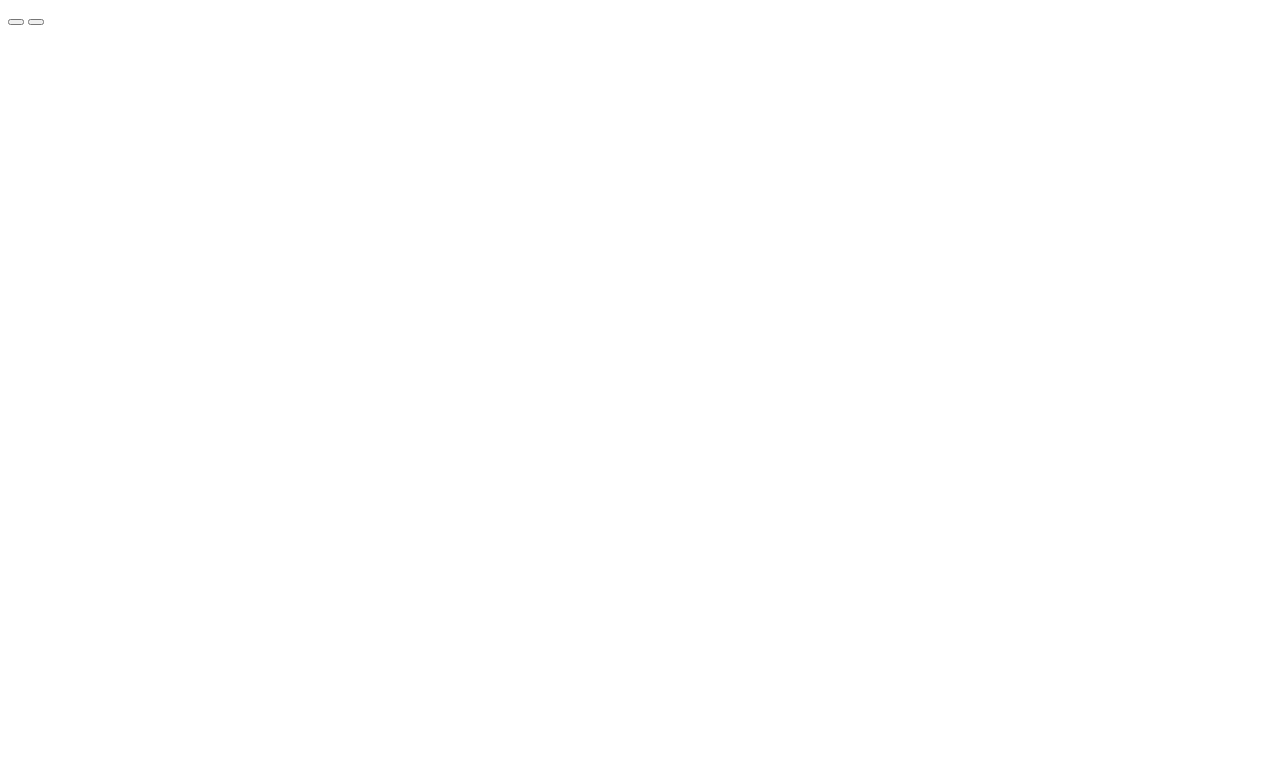
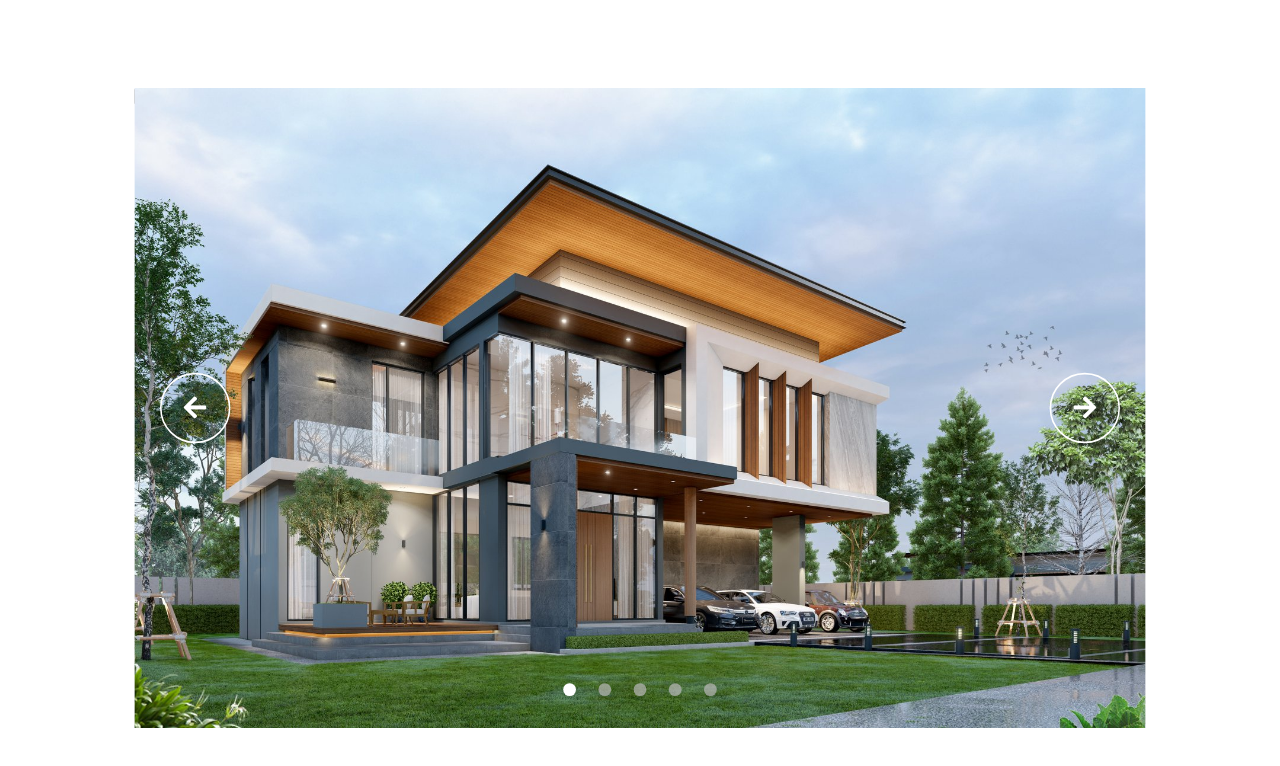
Before and after one commit to thanatP-Bz/XpsLaptopProjects, a plain HTML site: page sildeAndDotIMg/index.html in a window 1280 px wide. Drawn offline with Linux system fonts and the light colour scheme.

Commit message:
ChangedImgSlide

```diff
--- a/sildeAndDotIMg/index.html
+++ b/sildeAndDotIMg/index.html
@@ -4,24 +4,26 @@
     <meta charset="UTF-8">
     <meta http-equiv="X-UA-Compatible" content="IE=edge">
     <meta name="viewport" content="width=device-width, initial-scale=1.0">
+    <link rel="stylesheet" href="https://cdnjs.cloudflare.com/ajax/libs/font-awesome/5.15.3/css/all.min.css" integrity="sha512-iBBXm8fW90+nuLcSKlbmrPcLa0OT92xO1BIsZ+ywDWZCvqsWgccV3gFoRBv0z+8dLJgyAHIhR35VZc2oM/gI1w==" crossorigin="anonymous" />
     <link rel="stylesheet" href="style.css">
     <title>Document</title>
 </head>
 <body>
-    <section class="section">
-        <div class="slider">
-            <div class="slide"></div>
-            <div class="slide"></div>
-            <div class="slide"></div>
-            <div class="slide"></div>
+    <div class="slider">
+        <div class="slide"><img src="./img/pic-1.jpg" alt="Photo 1" /></div>
+        <div class="slide"><img src="./img/pic-2.jpg" alt="Photo 2" /></div>
+        <div class="slide"><img src="./img/pic-3.jpg" alt="Photo 3" /></div>
+        <div class="slide"><img src="./img/pic-4.jpg" alt="Photo 4" /></div>
+        <div class="slide"><img src="./img/pic-4.jpg" alt="Photo 4" /></div>
 
+        <button class="slider__btn slider__btn--left"><i class="fas fa-arrow-left"></i></button>
+        <button class="slider__btn slider__btn--right"><i class="fas fa-arrow-right"></i></button>
 
-            <div class="buttons">
-                <button id="prev"><i class="fas fa-arrow-left"></i></button>
-                <button id="next"><i class="fas fa-arrow-right"></i></button>
-            </div>
-            <div class="dots"></div>
-        </div>
-    </section>
+        <button id="prev"><i class="fas fa-arrow-left"></i></button>
+        <button id="next"><i class="fas fa-arrow-right"></i></button>
+        <div class="dots">
+      </div>
+    </div>
+  <script src="script.js"></script>
 </body>
 </html>
--- a/sildeAndDotIMg/script.js
+++ b/sildeAndDotIMg/script.js
@@ -0,0 +1,85 @@
+//slide image
+const slider = function () {
+    const slides = document.querySelectorAll('.slide');
+    const btnLeft = document.querySelector('.slider__btn--left');
+    const btnRight = document.querySelector('.slider__btn--right');
+    const dotContainer = document.querySelector('.dots');
+
+    let curSlide = 0;
+    const maxSlide = slides.length;
+
+    const slider = document.querySelector('.slider');
+    slider.style.transform = 'scale(0.8)';
+    //function
+
+    //0%, 100%, 200%, 300%
+    const createDots = function () {
+      slides.forEach(function(_, i) {
+        dotContainer.insertAdjacentHTML('beforeend', `<button class="dots__dot" data-slide="${i}"></button>`
+        );
+      });
+    };
+
+    const activateDot = function(slide) {
+      document.querySelectorAll('.dots__dot').forEach(dot => dot.classList.remove('dots__dot--active'));
+
+      document.querySelector(`.dots__dot[data-slide="${slide}"]`)
+      .classList.add('dots__dot--active');
+    };
+
+    ///go to slide
+    const goToSlide = function(slide) {
+      slides.forEach(
+        (s, i) => (s.style.transform  = `translateX(${100 * (i - slide)}%)`)
+        );
+    };
+
+    //nextSlide
+    const nextSlide = function() {
+
+      if (curSlide === maxSlide -1) {
+        curSlide = 0;
+      } else {
+        curSlide++;
+      };
+      goToSlide(curSlide);
+      activateDot(curSlide);
+    };
+
+    //previous slide
+    const prevSlide = function() {
+    if (curSlide === 0)  {
+       curSlide = maxSlide - 1;
+    } else {
+      curSlide--;
+    }
+    goToSlide(curSlide);
+    activateDot(curSlide);
+    };
+
+    const init = function () {
+      goToSlide(0);
+      createDots();
+      activateDot(0);
+    }
+
+    init();
+
+    btnRight.addEventListener('click', nextSlide);
+    btnLeft.addEventListener('click', prevSlide);
+    //-100%, 0%, 100%, 200%
+
+    document.addEventListener('keydown', function (e) {
+      if (e.key === 'Arrowleft') prevSlide();
+      e.key === 'ArrowRight' && nextSlide();
+    });
+
+    dotContainer.addEventListener('click', function (e) {
+      if (e.target.classList.contains('dots__dot')) {
+        const { slide } = e.target.dataset;
+        goToSlide(slide);
+        activateDot(slide);
+      }
+    });
+    };
+    slider();
--- a/sildeAndDotIMg/style.css
+++ b/sildeAndDotIMg/style.css
@@ -0,0 +1,91 @@
+/* SLIDER */
+.slider {
+    max-width: 100%;
+    height: 50rem;
+    margin: 0 auto;
+    position: relative;
+
+    /* IN THE END */
+    overflow: hidden;
+  }
+
+  .slide {
+    position: absolute;
+    top: 0;
+    width: 100%;
+    height: 50rem;
+
+    display: flex;
+    align-items: center;
+    justify-content: center;
+
+    /* THIS creates the animation! */
+    transition: transform 1s;
+  }
+
+  .slide > img {
+    /* Only for images that have different size than slide */
+    width: 100%;
+    height: 100%;
+    object-fit: cover;
+  }
+
+  .slider__btn {
+    position: absolute;
+    top: 50%;
+    z-index: 10;
+
+    border: none;
+    background: transparent;
+    font-family: inherit;
+    color: #fff;
+    border-radius: 50%;
+    height: 5.5rem;
+    width: 5.5rem;
+    font-size: 2rem;
+    cursor: pointer;
+    border: 2.5px solid #fff;
+  }
+
+  .slider__btn--left {
+    left: 6%;
+    transform: translate(-50%, -50%);
+  }
+
+  .slider__btn--right {
+    right: 6%;
+    transform: translate(50%, -50%);
+  }
+
+  .dots {
+    position: absolute;
+    bottom: 5%;
+    left: 50%;
+    transform: translateX(-50%);
+    display: flex;
+  }
+
+  .dots__dot {
+    border: none;
+    background-color: #b9b9b9;
+    opacity: 0.7;
+    height: 1rem;
+    width: 1rem;
+    border-radius: 50%;
+    margin-right: 1.75rem;
+    cursor: pointer;
+    transition: all 0.5s;
+
+    /* Only necessary when overlying images */
+    /* box-shadow: 0 0.6rem 1.5rem rgba(0, 0, 0, 0.7); */
+  }
+
+  .dots__dot:last-child {
+    margin: 0;
+  }
+
+  .dots__dot--active {
+    /* background-color: #fff; */
+    background-color: #fff;
+    opacity: 1;
+  }
```
Also changed, not shown: sildeAndDotIMg/img/img-1.jpg (added), sildeAndDotIMg/img/img-2.jpg (added), sildeAndDotIMg/img/img-3.jpg (added), sildeAndDotIMg/img/img-4.jpg (added), sildeAndDotIMg/img/pic-1.jpg (added), sildeAndDotIMg/img/pic-2.jpg (added), sildeAndDotIMg/img/pic-3.jpg (added), sildeAndDotIMg/img/pic-4.jpg (added).
